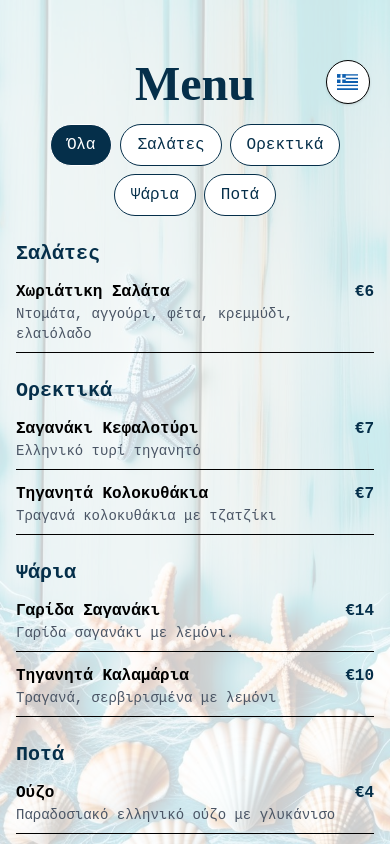
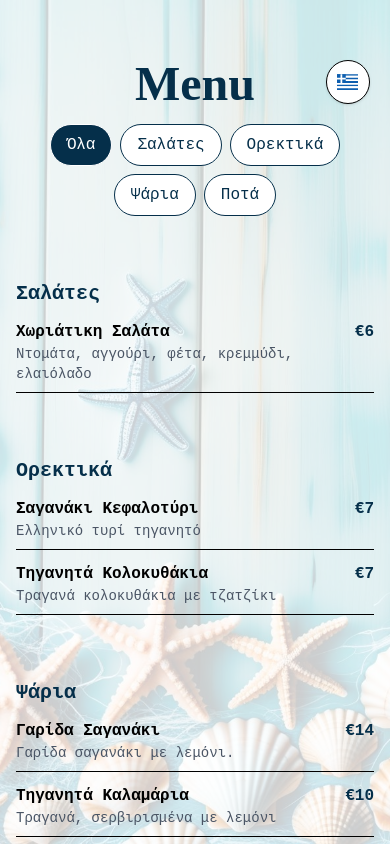
Before and after one commit to pagiannis/ax_niko_ax, a React (Vite) app: page / in a window 390 px wide. Built offline with nearby package versions, Linux system fonts and the light colour scheme; some icons are missing; a web font is replaced by a local one.

Commit message:
Change styles for phone

```diff
--- a/src/components/MenuSection.tsx
+++ b/src/components/MenuSection.tsx
@@ -7,7 +7,7 @@ type MenuSectionProps = {
 };
 
 const MenuSection = ({ title, items, language }: MenuSectionProps) => (
-  <div className="my-6 font-mono">
+  <div className="my-16 font-mono ">
     <h3 className="text-xl font-bold text-sky-950 mb-3">{title}</h3>
     <ul className="space-y-3">
       {items.map((item, idx) => (
```
